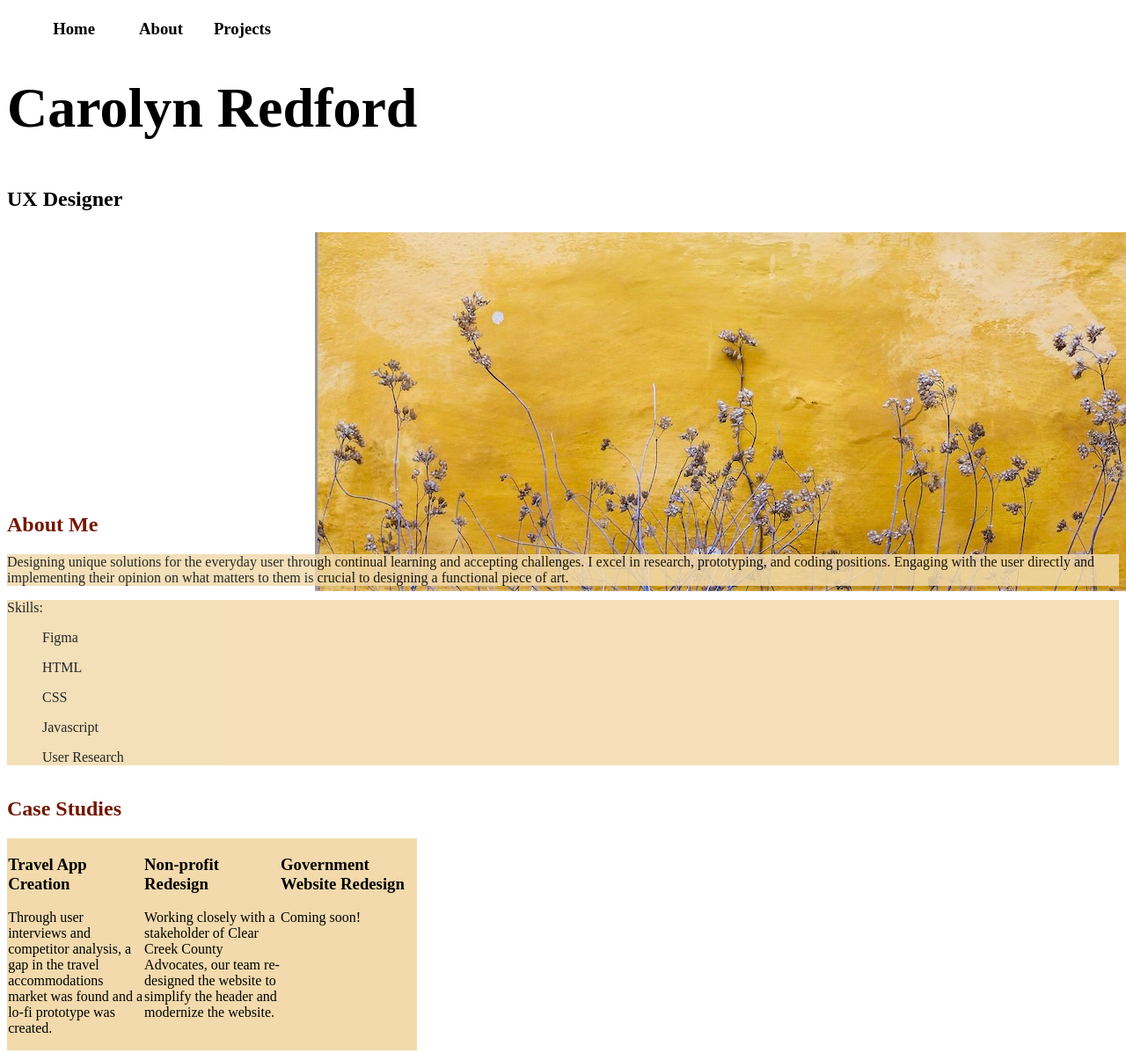
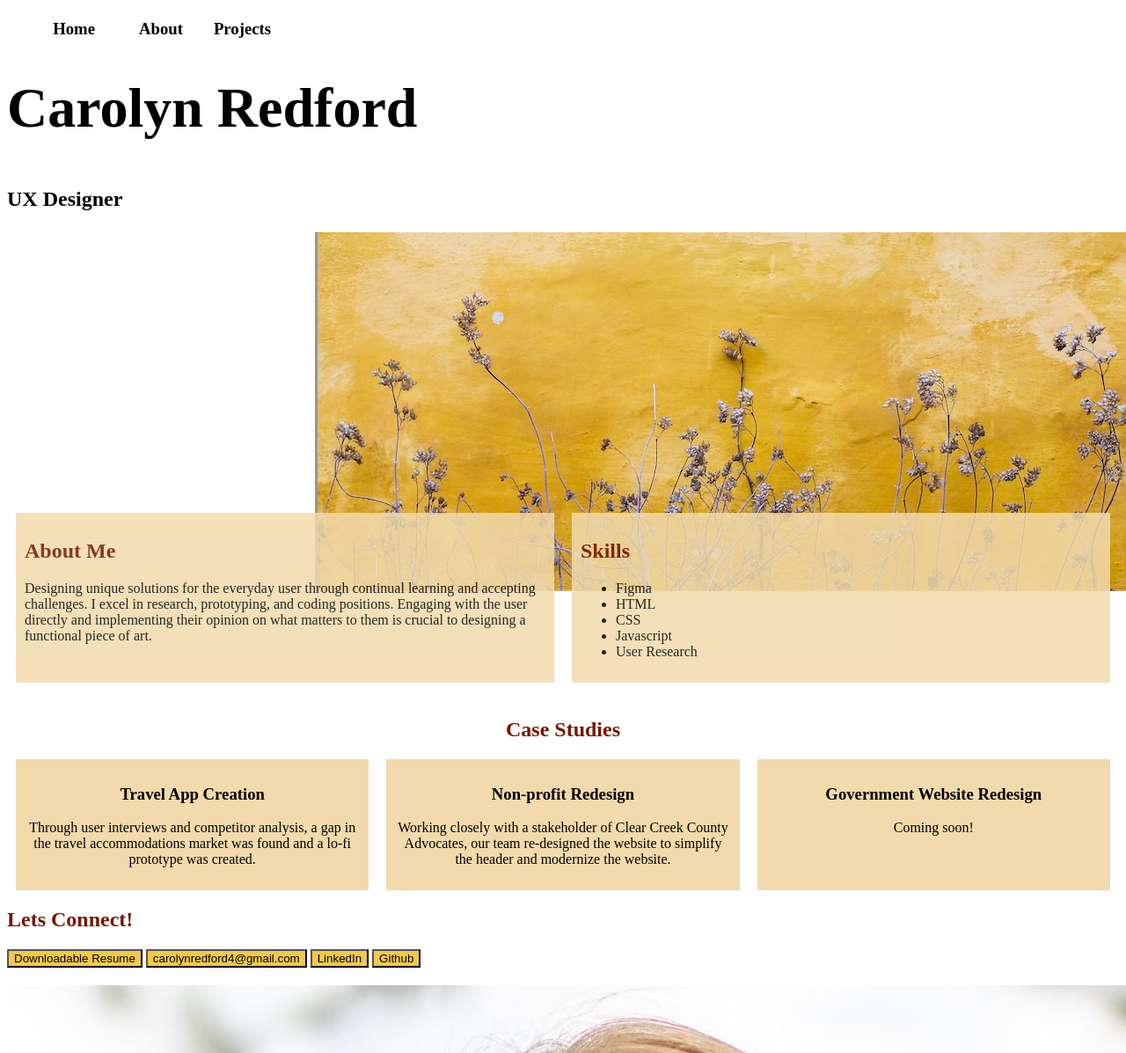
Before and after one commit to redthehead/UX_UI_HW_17, a plain HTML site: page index.html in a window 1280 px wide. Shown: the part 5-1202 px from the top of the page at 88% size. Drawn offline with Linux system fonts and the light colour scheme; files that its build step writes are made by us from their sources.

Commit message:
Changes
I left comments in the files explaining what changes I made

```diff
--- a/index.html
+++ b/index.html
@@ -1,4 +1,103 @@
 <!DOCTYPE html>
+<html>
+<head>
+    <title>Carolyn Redford Portfolio</title>
+    <link rel="stylesheet" href="style.css">  <!-- Your CSS wasnt changing because you weren't correctly pointing to the CSS file. This is what it looked like before -> "../css/style.css". In order for this to work the style.css file would have to be in a folder called css.-->
+</head>
+<body>
+<header>
+    <nav class="navBar">
+        <h3 class="navBar">Home</h3>
+        <h3 class="navBar">About</h3>
+        <h3 class="navBar">Projects</h3>
+    </nav>
+    <section class="headerOne">
+        <h1 id="headerName">Carolyn Redford</h1>
+        <h3 id="headerJob">UX Designer</h3>
+    </section>
+    <div class="headerImg">
+        <img src="images/Untitled.jpg" alt="Yellow Flowers" class="headerImage"> <!-- Your flowers image wasn't being pointed to correctly either. it used to look like this: "../images/Untitled.jpg"-->
+    </div>
+</header>
+<section class="aboutAndSkills">
+    <div class="aboutMe">
+        <h2 class="headerTwo">About Me</h2>
+        <div class="aboutMeBox">
+            <p class="description">
+                Designing unique solutions for the
+                everyday user through continual learning and
+                accepting challenges. I excel in research, prototyping,
+                and coding positions. Engaging with the user directly and
+                implementing their opinion on what matters to them is crucial
+                to designing a functional piece of art.
+            </p>
+        </div>
+    </div>
+    <div class="skills">
+        <h2 class="headerTwo">Skills</h2>
+        <div class="skillsBox">
+            <ul>
+                <li>Figma</li>
+                <li>HTML</li>
+                <li>CSS</li>
+                <li>Javascript</li>
+                <li>User Research</li>
+            </ul>
+        </div>
+    </div>
+</section>
+<div class="caseStudiesContainer">
+    <h2 class="headerTwo">Case Studies</h2>
+    <section class="projectBox"> <!-- I put your project boxes into a section called projectBox to keep them grouped but also keep them seperate (if that makes sense). I did the same thing with the About me and Skills just to keep them kinda linked but as seperate objects. -->
+        <div class="projectBox1">
+            <h3 class="headerThree">Travel App Creation</h3>
+            <p class="description">Through user interviews and
+                competitor analysis, a gap in the
+                travel accommodations market
+                was found and a lo-fi prototype was
+                created. </p>
+        </div>
+        <div class="projectBox2">
+            <h3 class="headerThree">Non-profit Redesign</h3>
+            <p class="description">Working closely with a
+                stakeholder of Clear Creek County
+                Advocates, our team re-designed
+                the website to simplify the header and
+                modernize the website.</p>
+        </div>
+        <div class="projectBox3">
+            <h3 class="headerThree">Government Website Redesign</h3>
+            <p class="description">Coming soon!</p>
+        </div>
+    </section>
+</div>
+<section>
+    <h2 class="headerTwo">Lets Connect!</h2>
+    <button class="button">Downloadable Resume</button>
+    <button class="button">carolynredford4@gmail.com</button>
+    <button class="button">LinkedIn</button>
+    <button class="button">Github</button>
+    <div class="portrait"> <img src="images/RedfordFamily-RMNP-3.JPEG" alt="portrait">
+    </div>
+</section>
+<footer>
+    <h1 class="headerOne">Carolyn Redford</h1>
+    <nav class="inline-block">
+        <ul>
+            <li class="inline-block">Home</li>
+            <li class="inline-block">About</li>
+            <li class="inline-block">Contact</li>
+        </ul>
+    </nav>
+</footer>
+</body>
+</html>
+
+
+<!--
+    Old Code:
+
+    <!DOCTYPE html>
 <html>
     <head>
         <title>Carolyn Redford Portfolio</title>
@@ -85,3 +184,6 @@
         </footer>
     </body>
 </html>
+
+
+-->
--- a/style.css
+++ b/style.css
@@ -1,3 +1,89 @@
+body {
+   display: flex;
+   flex-direction: column;
+}
+.headerOne {
+   font-size: 64px;
+   color: black;
+}
+.navBar {
+   display: flex;
+   flex-direction: row;
+   justify-content: flex-end;
+   height: 30px;
+   width: 300px;
+   margin-left: 0;
+}
+#headerName {
+   font-size: 64px;
+}
+#headerJob {
+   font-size: 24px;
+}
+.headerImg {
+   float: right;
+   border-radius: 8px;
+   width:914px;
+   height: 299px;
+   object-position: (0,0);
+}
+.headerTwo {
+   color: #731702;
+}
+.aboutAndSkills {
+   display: flex;
+   margin-top: 20px;
+}
+.aboutMe,
+.skills {
+   flex: 1;
+   margin: 0 10px;
+}
+.aboutMe {
+   background-color: #f2daac;
+   opacity: 0.85;
+   padding: 10px;
+}
+.skills {
+   background-color: #f2daac;
+   opacity: 0.85;
+   padding: 10px;
+}
+.caseStudiesContainer {
+   text-align: center;
+   margin-top: 20px;
+}
+.projectBox {
+   display: flex;
+   justify-content: space-around;
+}
+.projectBox1,
+.projectBox2,
+.projectBox3 {
+   flex: 1;
+   margin: 0 10px;
+   padding: 10px;
+   background-color: #f2daac;
+} /* I kinda cleaned up your project box stuff. In my opinion its easier to do it this way while still allowing for modularity*/
+.headerThree {
+   color: black;
+}
+.button {
+   background-color: #f1c84a;
+   color: black;
+}
+.portrait {
+   width: 100%; /*I made the width into 100% so it just fills the container. Now you can just scale the container to get the correct size instead of fiddling a little with both. You didn't do it incorrectly though, this is just the way I do it so you can always change it back.*/
+   height: auto; /* Keep the aspect ratio so it doesnt get warped on devices with weird aspect ratios */
+   border-radius: 8%;
+   margin-top: 20px; /* I added margin to separate it a little*/
+}
+
+
+/*
+
+Old Code:
+
 body {
     display: flex;
     flex-direction: column;
@@ -60,3 +146,4 @@ body {
     height: 440px;
     border-radius: 8%;
  }
+*/
```
